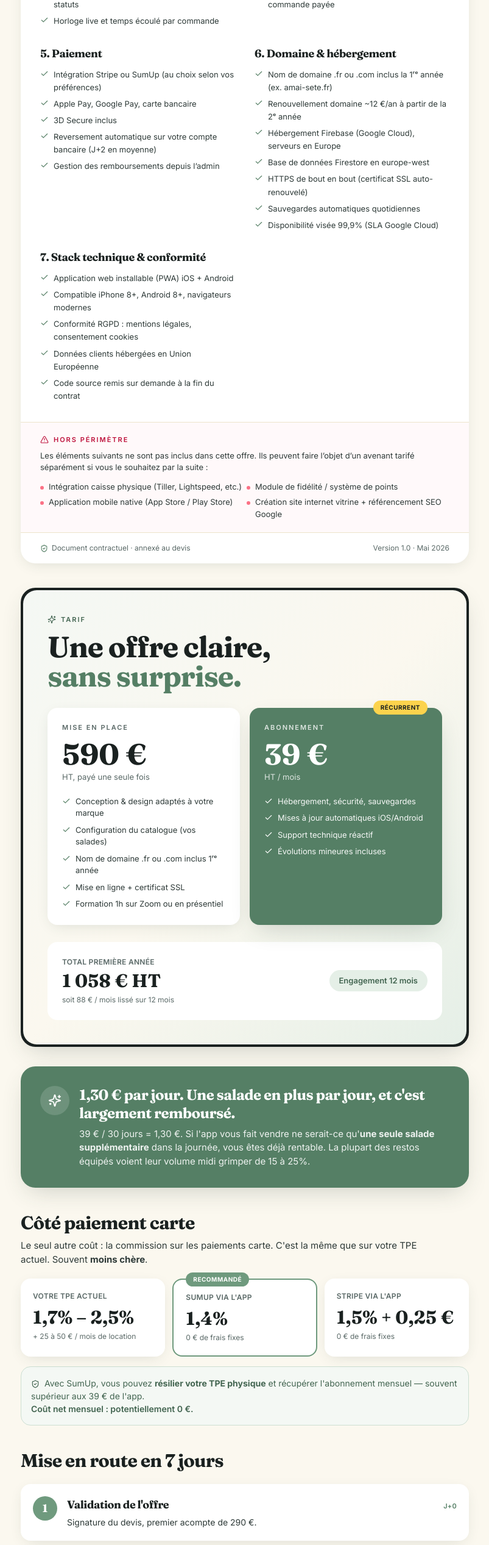
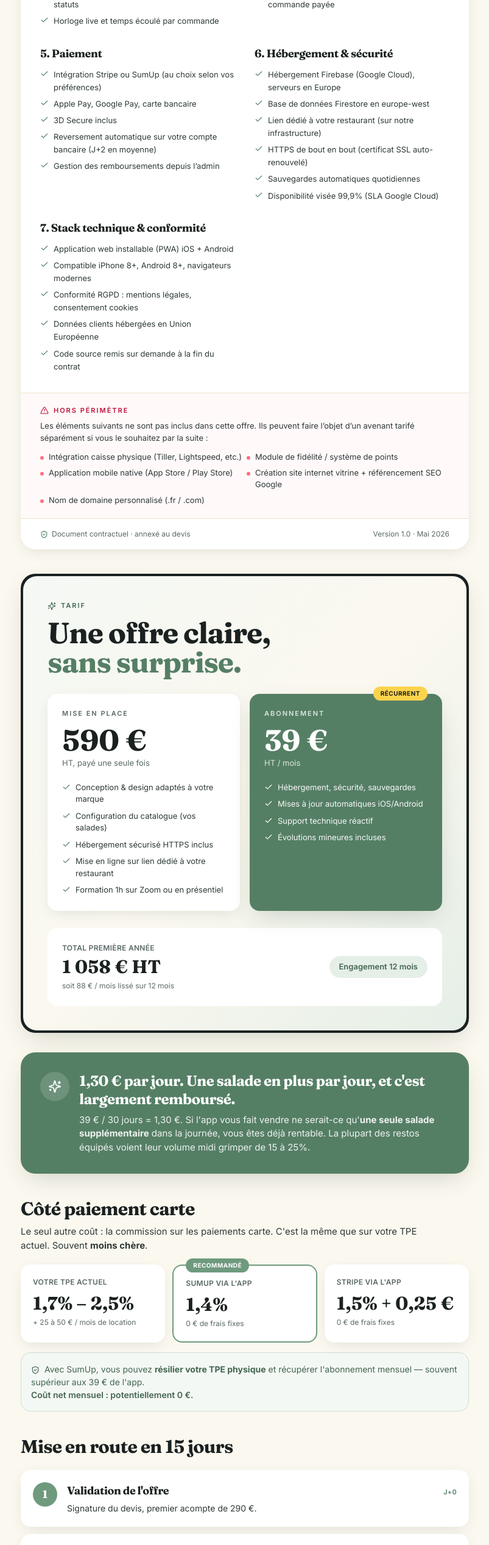
Before and after one commit to rabaudremi-boop/amai-precommande, a React (Vite) app: page /offre in a window 1280 px wide. Shown: the part 2218-4752 px from the top of the page at 61% size, without its empty margins (238-1041 px from the left). Built offline with nearby package versions, Linux system fonts and the light colour scheme.

Commit message:
tweak(offer): drop domain from setup, timeline 7->15 days, add custom domain to hors-perimetre

```diff
--- a/src/pages/Offer.tsx
+++ b/src/pages/Offer.tsx
@@ -208,12 +208,11 @@ export default function Offer() {
               ]}
             />
             <SpecBlock
-              title="6. Domaine & hébergement"
+              title="6. Hébergement & sécurité"
               points={[
-                'Nom de domaine .fr ou .com inclus la 1ʳᵉ année (ex. amai-sete.fr)',
-                'Renouvellement domaine ~12 €/an à partir de la 2ᵉ année',
                 'Hébergement Firebase (Google Cloud), serveurs en Europe',
                 'Base de données Firestore en europe-west',
+                'Lien dédié à votre restaurant (sur notre infrastructure)',
                 'HTTPS de bout en bout (certificat SSL auto-renouvelé)',
                 'Sauvegardes automatiques quotidiennes',
                 'Disponibilité visée 99,9% (SLA Google Cloud)',
@@ -247,6 +246,7 @@ export default function Offer() {
                 'Module de fidélité / système de points',
                 'Application mobile native (App Store / Play Store)',
                 'Création site internet vitrine + référencement SEO Google',
+                'Nom de domaine personnalisé (.fr / .com)',
               ].map((item) => (
                 <li key={item} className="flex items-start gap-2">
                   <span className="mt-2 inline-block h-1.5 w-1.5 shrink-0 rounded-full bg-rose-400" />
@@ -287,8 +287,8 @@ export default function Offer() {
                   details={[
                     'Conception & design adaptés à votre marque',
                     'Configuration du catalogue (vos salades)',
-                    'Nom de domaine .fr ou .com inclus 1ʳᵉ année',
-                    'Mise en ligne + certificat SSL',
+                    'Hébergement sécurisé HTTPS inclus',
+                    'Mise en ligne sur lien dédié à votre restaurant',
                     'Formation 1h sur Zoom ou en présentiel',
                   ]}
                 />
@@ -392,7 +392,7 @@ export default function Offer() {
         {/* Timeline */}
         <section className="mt-10">
           <h2 className="font-display text-3xl font-bold text-ink-900">
-            Mise en route en 7 jours
+            Mise en route en 15 jours
           </h2>
           <ol className="mt-5 space-y-3">
             <Step
@@ -403,21 +403,21 @@ export default function Offer() {
             />
             <Step
               n="2"
-              title="Configuration"
-              text="Vous m'envoyez votre menu, vos photos, votre logo. Je personnalise l'app."
-              when="J+1 à J+4"
+              title="Configuration & design"
+              text="Vous m'envoyez votre menu, vos photos, votre identité. Je personnalise l'app à votre marque."
+              when="J+1 à J+7"
             />
             <Step
               n="3"
-              title="Mise en ligne"
-              text="L'app est accessible depuis votre nom de domaine. Tests sur vos vrais appareils."
-              when="J+5"
+              title="Mise en ligne & tests"
+              text="L'app est mise en ligne sur votre lien dédié. Tests sur vos vrais appareils, ajustements en boucle."
+              when="J+8 à J+12"
             />
             <Step
               n="4"
               title="Formation & lancement"
               text="1h ensemble : utilisation, écran cuisine, gestion produits. Premier service avec l'app."
-              when="J+6 à J+7"
+              when="J+13 à J+15"
             />
           </ol>
         </section>
```
